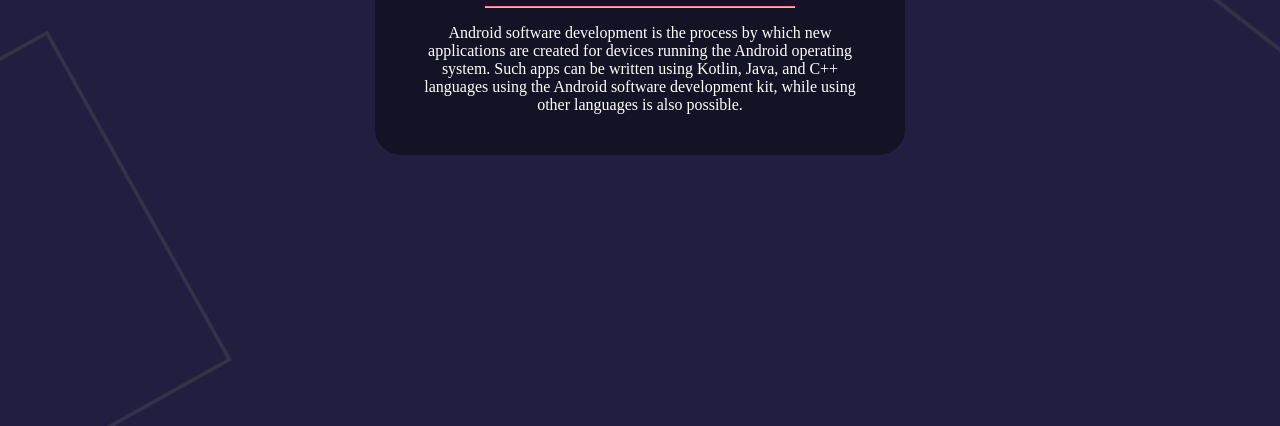
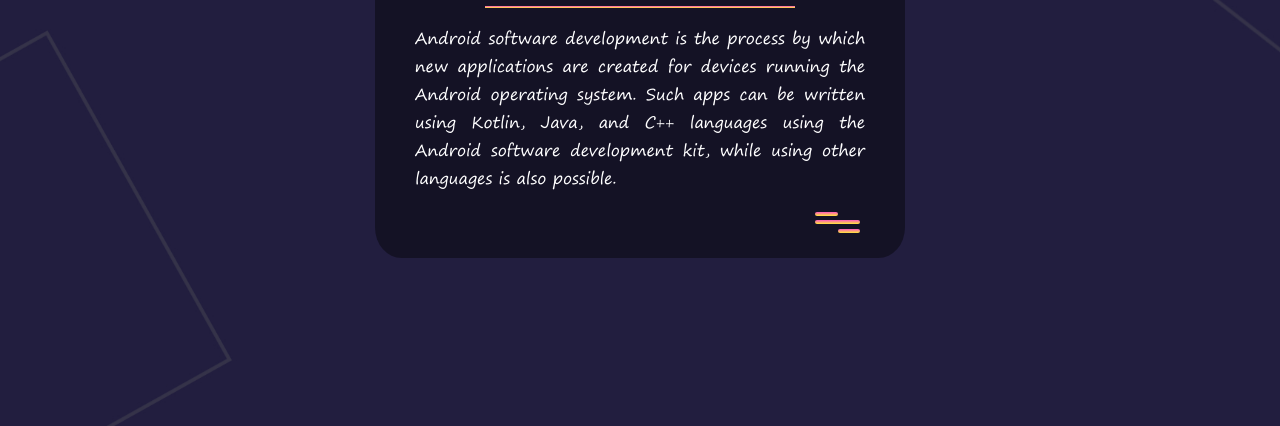
Before and after one commit to a-ali75/a-ali75.github.io, a plain HTML site: page index.html in a window 1280 px wide. Shown: the part 374-800 px from the top of the page. Drawn offline with nearby package versions, Linux system fonts and the light colour scheme; a web font is replaced by a local one.

Commit message:
Add files via upload

```diff
--- a/index.html
+++ b/index.html
@@ -41,9 +41,16 @@
             <h1>Arju Ali</h1>
             <h6>Android Developer</h6>
             <div class="underline_ad"></div>
-            <p>
-                Android software development is the process by which new applications are created for devices running the Android operating system. Such apps can be written using Kotlin, Java, and C++ languages using the Android software development kit, while using other languages is also possible.
-            </p>
+            <div class="para">
+                <p>
+                    Android software development is the process by which new applications are created for devices running the Android operating system. Such apps can be written using Kotlin, Java, and C++ languages using the Android software development kit, while using other languages is also possible.
+                </p>
+            </div>
+            <div class="menu-toggler">
+                <div class="bar half start"></div>
+                <div class="bar"></div>
+                <div class="bar half end"></div>
+            </div>
         </div>
 
     </div>
@@ -70,5 +77,6 @@
     </section>
 
     <script src="https://unpkg.com/aos@next/dist/aos.js"></script>
+    <script src="js/main.js" type="text/javascript"></script>
 </body>
 </html>
```
